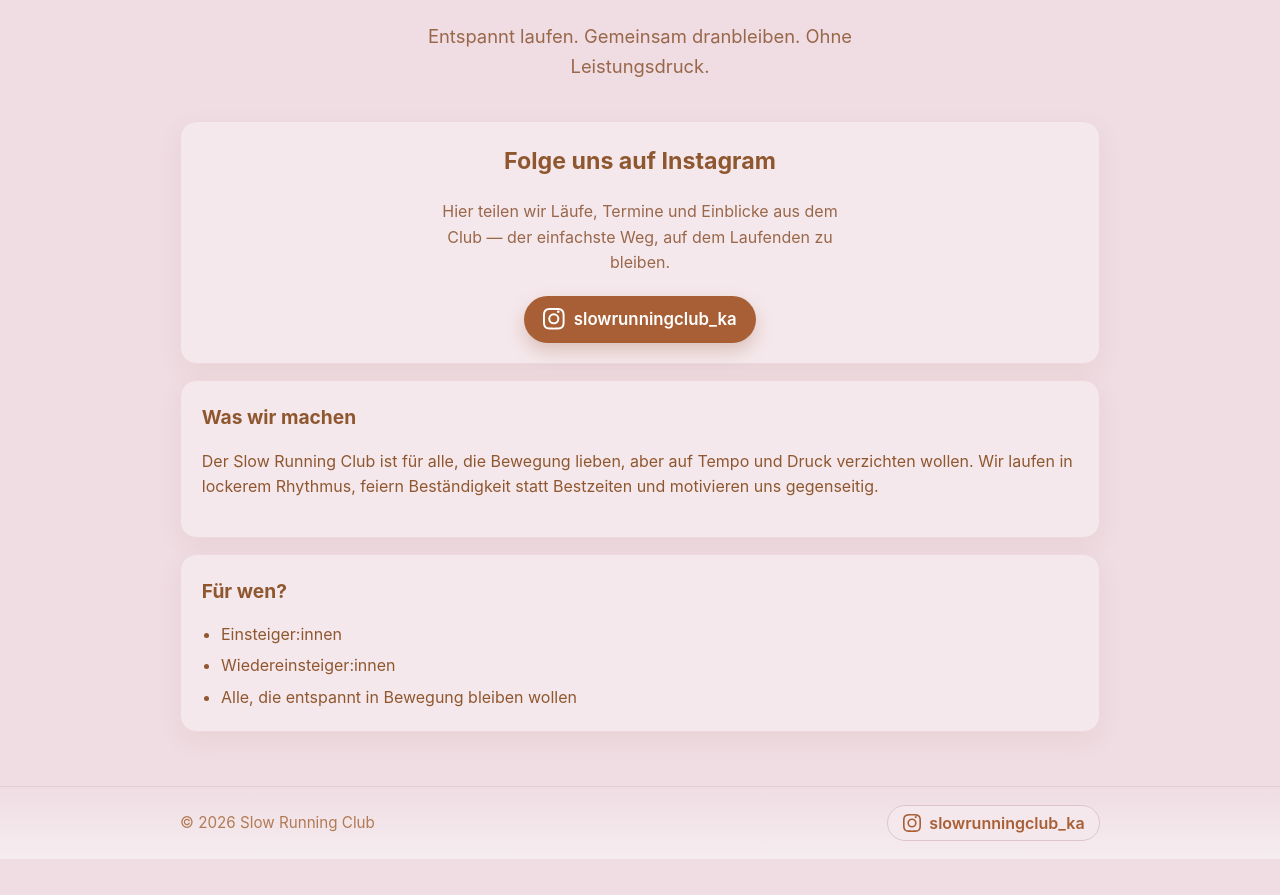
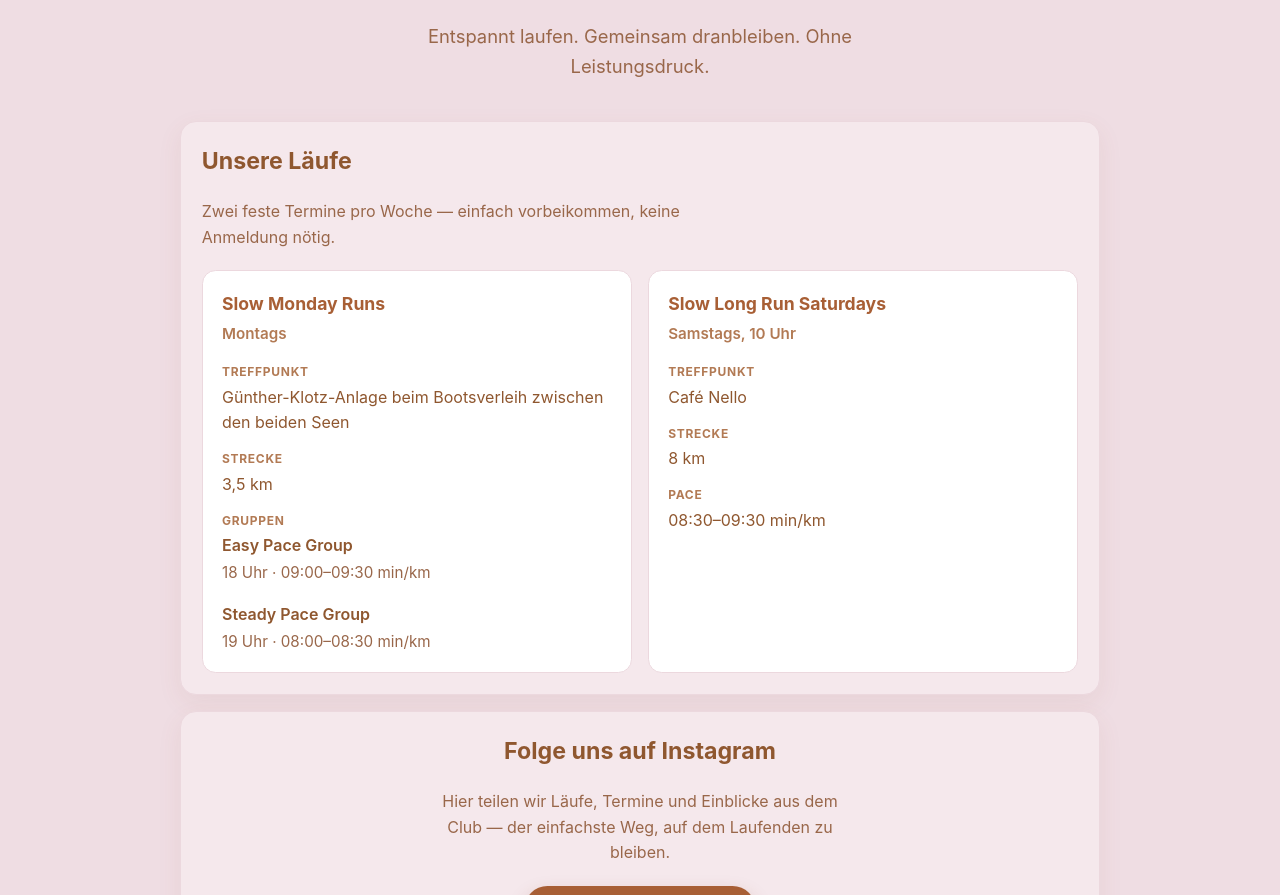
Before and after one commit to Anna-LenaEllerbrake/slow-running-club, a Preact app: page / in a window 1280 px wide. Shown: the part 587-1482 px from the top of the page. Before the commit the page ends 1446 px from the top, so only its background shows below. Built offline with nearby package versions, Linux system fonts and the light colour scheme.

Commit message:
Add weekly run schedule for Monday and Saturday groups
Slow Monday Runs and Slow Long Run Saturdays with meeting points, distance, and pace info.

```diff
--- a/src/App.jsx
+++ b/src/App.jsx
@@ -1,5 +1,6 @@
 import { instagramHandle, instagramUrl } from "./config.js";
 import InstagramIcon from "./InstagramIcon.jsx";
+import { runs } from "./runs.js";
 
 export default function App() {
   const year = new Date().getFullYear();
@@ -22,6 +23,54 @@ export default function App() {
       </header>
 
       <main className="container">
+        <section className="card card-runs">
+          <h2>Unsere Läufe</h2>
+          <p className="runs-intro">
+            Zwei feste Termine pro Woche — einfach vorbeikommen, keine Anmeldung
+            nötig.
+          </p>
+          <div className="runs-grid">
+            {runs.map((run) => (
+              <article key={run.id} className="run-card">
+                <h3>{run.title}</h3>
+                <p className="run-day">{run.day}</p>
+                <dl className="run-details">
+                  <div>
+                    <dt>Treffpunkt</dt>
+                    <dd>{run.meetingPoint}</dd>
+                  </div>
+                  <div>
+                    <dt>Strecke</dt>
+                    <dd>{run.distance}</dd>
+                  </div>
+                  {run.groups ? (
+                    <div>
+                      <dt>Gruppen</dt>
+                      <dd>
+                        <ul className="run-groups">
+                          {run.groups.map((group) => (
+                            <li key={group.name}>
+                              <strong>{group.name}</strong>
+                              <span>
+                                {group.time} · {group.pace}
+                              </span>
+                            </li>
+                          ))}
+                        </ul>
+                      </dd>
+                    </div>
+                  ) : (
+                    <div>
+                      <dt>Pace</dt>
+                      <dd>{run.pace}</dd>
+                    </div>
+                  )}
+                </dl>
+              </article>
+            ))}
+          </div>
+        </section>
+
         <section className="card card-instagram">
           <h2>Folge uns auf Instagram</h2>
           <p>
--- /dev/null
+++ b/src/runs.js
@@ -0,0 +1,29 @@
+export const runs = [
+  {
+    id: "monday",
+    title: "Slow Monday Runs",
+    day: "Montags",
+    meetingPoint: "Günther-Klotz-Anlage beim Bootsverleih zwischen den beiden Seen",
+    distance: "3,5 km",
+    groups: [
+      {
+        name: "Easy Pace Group",
+        time: "18 Uhr",
+        pace: "09:00–09:30 min/km",
+      },
+      {
+        name: "Steady Pace Group",
+        time: "19 Uhr",
+        pace: "08:00–08:30 min/km",
+      },
+    ],
+  },
+  {
+    id: "saturday",
+    title: "Slow Long Run Saturdays",
+    day: "Samstags, 10 Uhr",
+    meetingPoint: "Café Nello",
+    distance: "8 km",
+    pace: "08:30–09:30 min/km",
+  },
+];
--- a/src/style.css
+++ b/src/style.css
@@ -169,6 +169,93 @@ h1 {
   color: #fff;
 }
 
+.card-runs h2 {
+  font-size: clamp(1.25rem, 3vw, 1.45rem);
+}
+
+.runs-intro {
+  margin: 0 0 1.25rem;
+  color: #99674a;
+  max-width: 50ch;
+}
+
+.runs-grid {
+  display: grid;
+  gap: 1rem;
+}
+
+@media (min-width: 700px) {
+  .runs-grid {
+    grid-template-columns: 1fr 1fr;
+  }
+}
+
+.run-card {
+  background: #fff;
+  border: 1px solid #ecd8de;
+  border-radius: 0.85rem;
+  padding: 1.15rem 1.2rem;
+}
+
+.run-card h3 {
+  margin: 0 0 0.25rem;
+  font-size: 1.1rem;
+  color: var(--accent);
+}
+
+.run-day {
+  margin: 0 0 1rem;
+  font-weight: 600;
+  color: var(--muted);
+  font-size: 0.95rem;
+}
+
+.run-details {
+  margin: 0;
+  display: grid;
+  gap: 0.85rem;
+}
+
+.run-details > div {
+  display: grid;
+  gap: 0.2rem;
+}
+
+.run-details dt {
+  font-size: 0.75rem;
+  text-transform: uppercase;
+  letter-spacing: 0.06em;
+  color: var(--muted);
+  font-weight: 700;
+}
+
+.run-details dd {
+  margin: 0;
+}
+
+.run-groups {
+  list-style: none;
+  margin: 0;
+  padding: 0;
+  display: grid;
+  gap: 0.65rem;
+}
+
+.run-groups li {
+  display: grid;
+  gap: 0.15rem;
+}
+
+.run-groups strong {
+  font-weight: 600;
+  color: var(--text);
+}
+
+.run-groups span {
+  color: #99674a;
+  font-size: 0.95rem;
+}
+
 main {
   display: grid;
   gap: 1rem;
```
